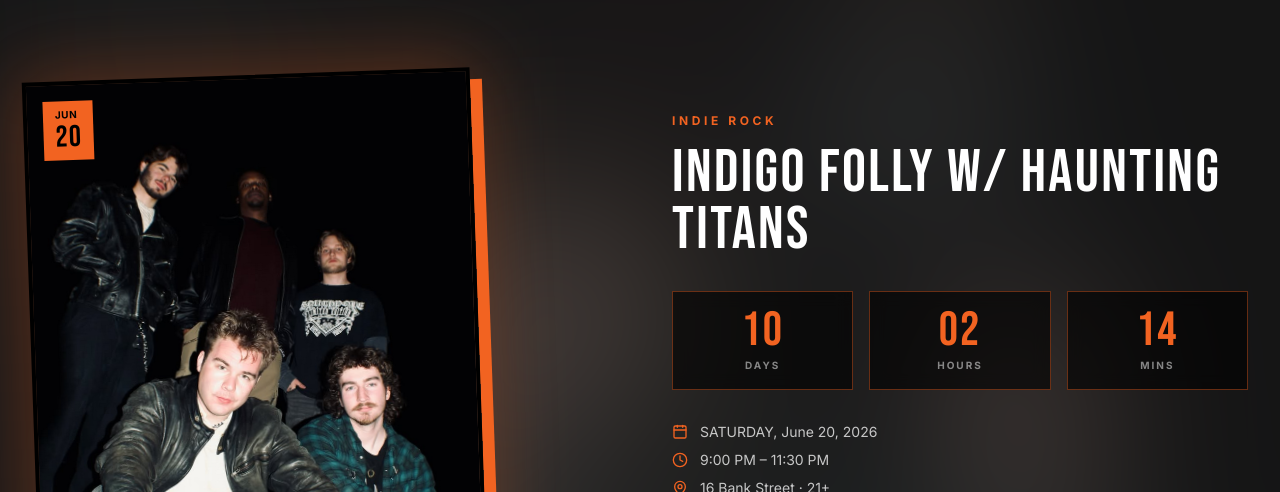
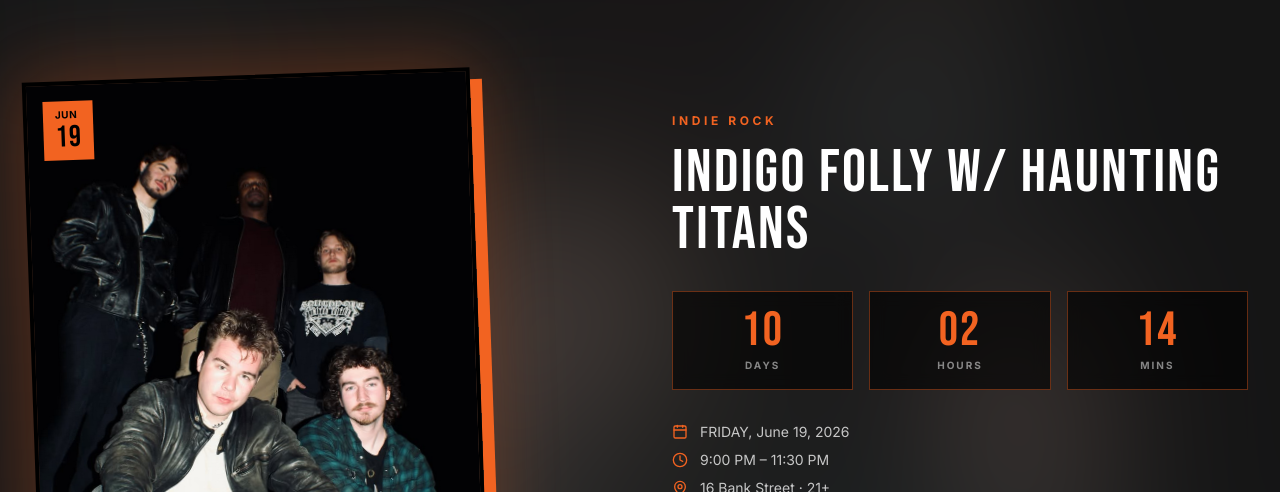
Before and after one commit to AppStudioPros/oasis-pub, a Next.js app: page / in a window 1280 px wide. Shown: the part 1100-1592 px from the top of the page. Built offline with nearby package versions, Linux system fonts and the light colour scheme; no server answers; the database is empty.

Commit message:
fix: all date/time displays use America/New_York — home, events, detail page

```diff
--- a/src/app/events/EventsClient.tsx
+++ b/src/app/events/EventsClient.tsx
@@ -194,9 +194,9 @@ export default function EventsClient({ events }: { events: Event[] }) {
 
 function EventCard({ event, index }: { event: Event; index: number }) {
   const d = new Date(event.date);
-  const month = d.toLocaleString("en-US", { month: "short" }).toUpperCase();
-  const day = d.getDate();
-  const weekday = d.toLocaleString("en-US", { weekday: "long" });
+  const month = d.toLocaleString("en-US", { month: "short", timeZone: "America/New_York" }).toUpperCase();
+  const day = parseInt(d.toLocaleDateString("en-US", { day: "numeric", timeZone: "America/New_York" }), 10);
+  const weekday = d.toLocaleString("en-US", { weekday: "long", timeZone: "America/New_York" });
   const rotation = index % 2 === 0 ? "-rotate-1" : "rotate-1";
 
   return (
--- a/src/app/events/[slug]/EventDetailClient.tsx
+++ b/src/app/events/[slug]/EventDetailClient.tsx
@@ -51,12 +51,11 @@ export default function EventDetailClient({ event }: { event: Event }) {
   }, [event.date]);
 
   const d = new Date(event.date);
-  const weekday = d.toLocaleString("en-US", { weekday: "long" }).toUpperCase();
+  const weekday = d.toLocaleString("en-US", { weekday: "long", timeZone: "America/New_York" }).toUpperCase();
   const fullDate = d.toLocaleString("en-US", {
     month: "long",
     day: "numeric",
-    year: "numeric",
-  });
+    year: "numeric",, timeZone: "America/New_York" });
   const isPast = new Date(event.date) < new Date(new Date().setHours(0, 0, 0, 0));
 
   return (
--- a/src/components/home/FeaturedShow.tsx
+++ b/src/components/home/FeaturedShow.tsx
@@ -47,9 +47,9 @@ export default function FeaturedShow({ event }: { event: Event }) {
   }, [event.date]);
 
   const d = new Date(event.date);
-  const weekday = d.toLocaleString("en-US", { weekday: "long" }).toUpperCase();
-  const month = d.toLocaleString("en-US", { month: "short" }).toUpperCase();
-  const day = d.getDate();
+  const weekday = d.toLocaleString("en-US", { weekday: "long", timeZone: "America/New_York" }).toUpperCase();
+  const month = d.toLocaleString("en-US", { month: "short", timeZone: "America/New_York" }).toUpperCase();
+  const day = parseInt(d.toLocaleDateString("en-US", { day: "numeric", timeZone: "America/New_York" }), 10);
 
   return (
     <section ref={ref} className="relative bg-[var(--color-oasis-ink)] py-20 md:py-32 overflow-hidden">
@@ -128,7 +128,7 @@ export default function FeaturedShow({ event }: { event: Event }) {
             <div className="space-y-2 text-white/75 mb-8 text-sm">
               <div className="flex items-center gap-3">
                 <Calendar size={16} className="text-[var(--color-oasis-orange)]" />
-                <span>{weekday}, {d.toLocaleString("en-US", { month: "long", day: "numeric", year: "numeric" })}</span>
+                <span>{weekday}, {d.toLocaleString("en-US", { month: "long", day: "numeric", year: "numeric", timeZone: "America/New_York" })}</span>
               </div>
               <div className="flex items-center gap-3">
                 <Clock size={16} className="text-[var(--color-oasis-orange)]" />
--- a/src/components/home/UpcomingShows.tsx
+++ b/src/components/home/UpcomingShows.tsx
@@ -55,9 +55,9 @@ export default function UpcomingShows({ events }: { events: Event[] }) {
         <div className="grid grid-cols-1 md:grid-cols-3 gap-6">
           {events.slice(0, 3).map((event, i) => {
             const d = new Date(event.date);
-            const month = d.toLocaleString("en-US", { month: "short" }).toUpperCase();
-            const day = d.getDate();
-            const weekday = d.toLocaleString("en-US", { weekday: "long" });
+            const month = d.toLocaleString("en-US", { month: "short", timeZone: "America/New_York" }).toUpperCase();
+            const day = parseInt(d.toLocaleDateString("en-US", { day: "numeric", timeZone: "America/New_York" }), 10);
+            const weekday = d.toLocaleString("en-US", { weekday: "long", timeZone: "America/New_York" });
 
             return (
               <motion.div
--- a/src/lib/supabase.ts
+++ b/src/lib/supabase.ts
@@ -15,10 +15,10 @@ export function toEasternDate(iso: string): string {
 /** Format a time from ISO string in Eastern time, e.g. "9:00 PM" */
 export function toEasternTime(iso: string): string {
   return new Date(iso).toLocaleTimeString("en-US", {
+    timeZone: "America/New_York",
     hour: "numeric",
     minute: "2-digit",
     hour12: true,
-    timeZone: "America/New_York",
   });
 }
 
```
